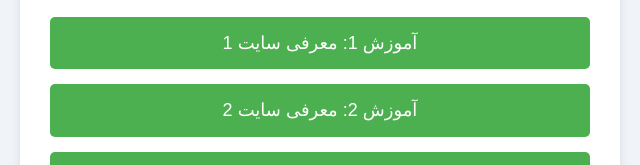
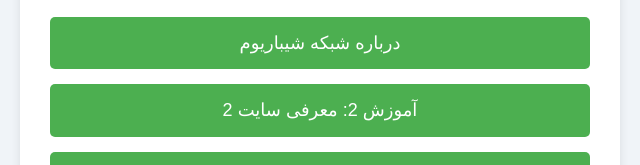
Before and after one commit to shibabefarsi/contents, a plain HTML site: page index.html in a window 1280 px wide. Shown: the part 352-517 px from the top of the page, 320-960 px from the left. Drawn offline with Linux system fonts and the light colour scheme.

Commit message:
Add me site to projrct

```diff
--- a/index.html
+++ b/index.html
@@ -13,7 +13,7 @@
             <p>در اینجا می‌توانید به سه سایت آموزشی من دسترسی پیدا کنید:</p>
         </header>
         <div class="links">
-            <a href="https://github.com/username/project1" class="link">آموزش 1: معرفی سایت 1</a>
+            <a href="https://github.com/shibabefarsi/shibarium" class="link">درباره شبکه شیباریوم</a>
             <a href="https://github.com/username/project2" class="link">آموزش 2: معرفی سایت 2</a>
             <a href="https://github.com/username/project3" class="link">آموزش 3: معرفی سایت 3</a>
         </div>
```
